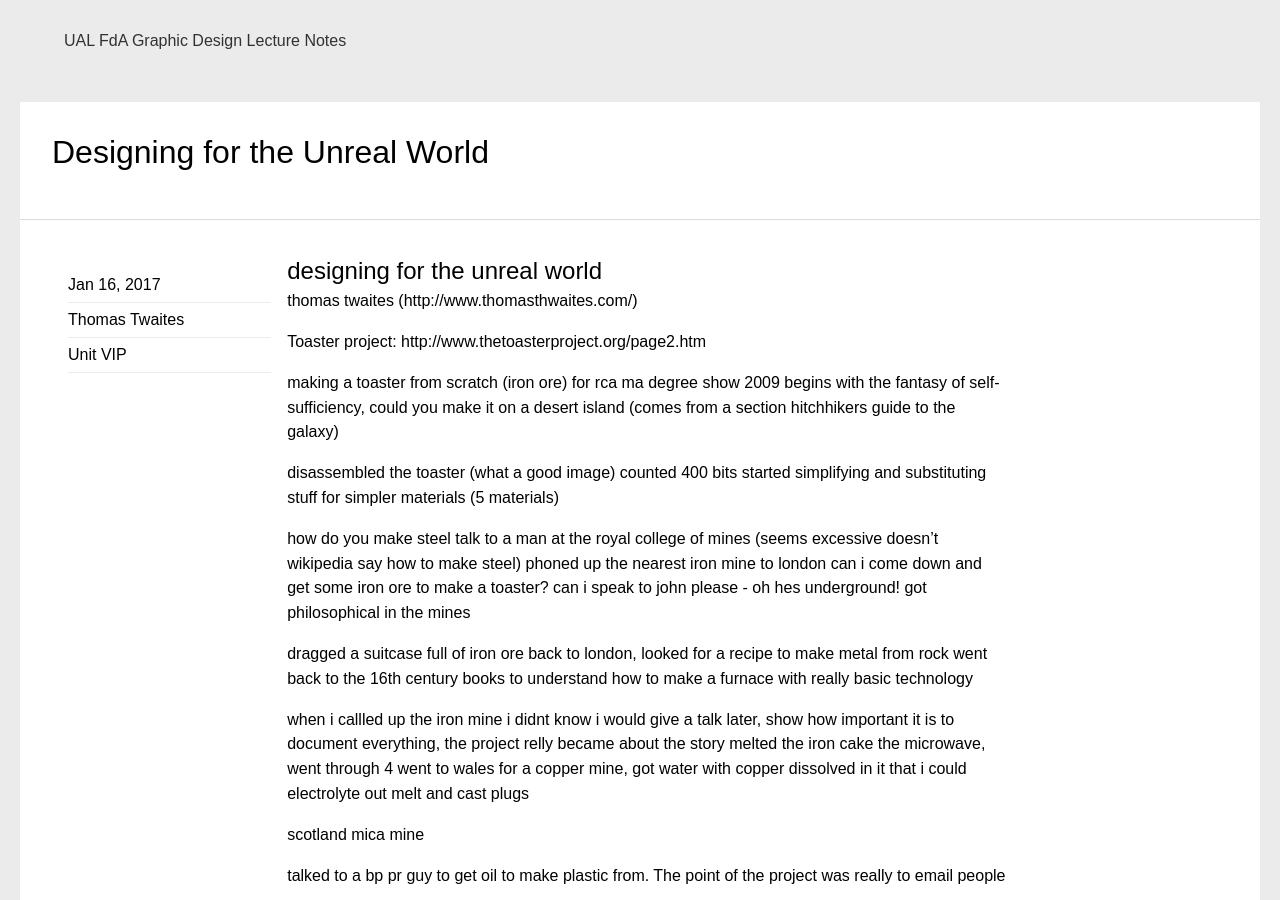
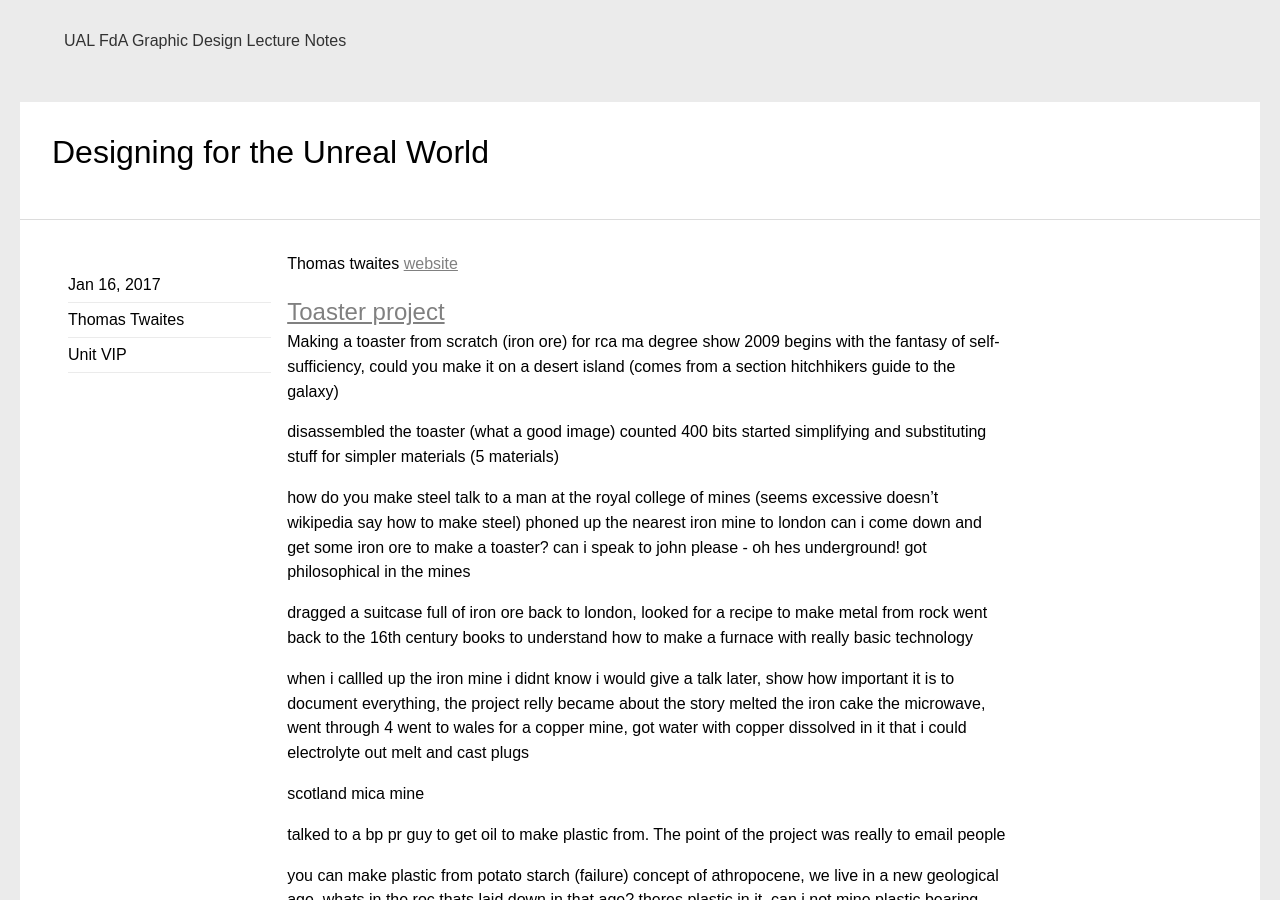
Before and after one commit to awesomephant/notes, a Jekyll site: the page built from _posts/2017-01-16-lcc.markdown, in a window 1280 px wide and 900 px high. Built offline with Jekyll 4.4.1, drawn with Linux system fonts in a browser that asks for light colours.

Commit message:
copy tweaks

```diff
--- a/_posts/2017-01-16-lcc.markdown
+++ b/_posts/2017-01-16-lcc.markdown
@@ -8,12 +8,11 @@ abstract: ""
 thumb: ""
 ---
 
-## designing for the unreal world
-thomas twaites (http://www.thomasthwaites.com/)
+Thomas twaites [website](http://www.thomasthwaites.com/)
 
-Toaster project: http://www.thetoasterproject.org/page2.htm
+## [Toaster project](http://www.thetoasterproject.org/page2.htm)
 
-making a toaster from scratch (iron ore) for rca ma degree show 2009
+Making a toaster from scratch (iron ore) for rca ma degree show 2009
 begins with the fantasy of self-sufficiency, could you make it on a desert island
 (comes from a section hitchhikers guide to the galaxy)
 
```
Also changed, not shown: _posts/2017-02-01-vp-14.markdown (added, +62 -0 lines).
